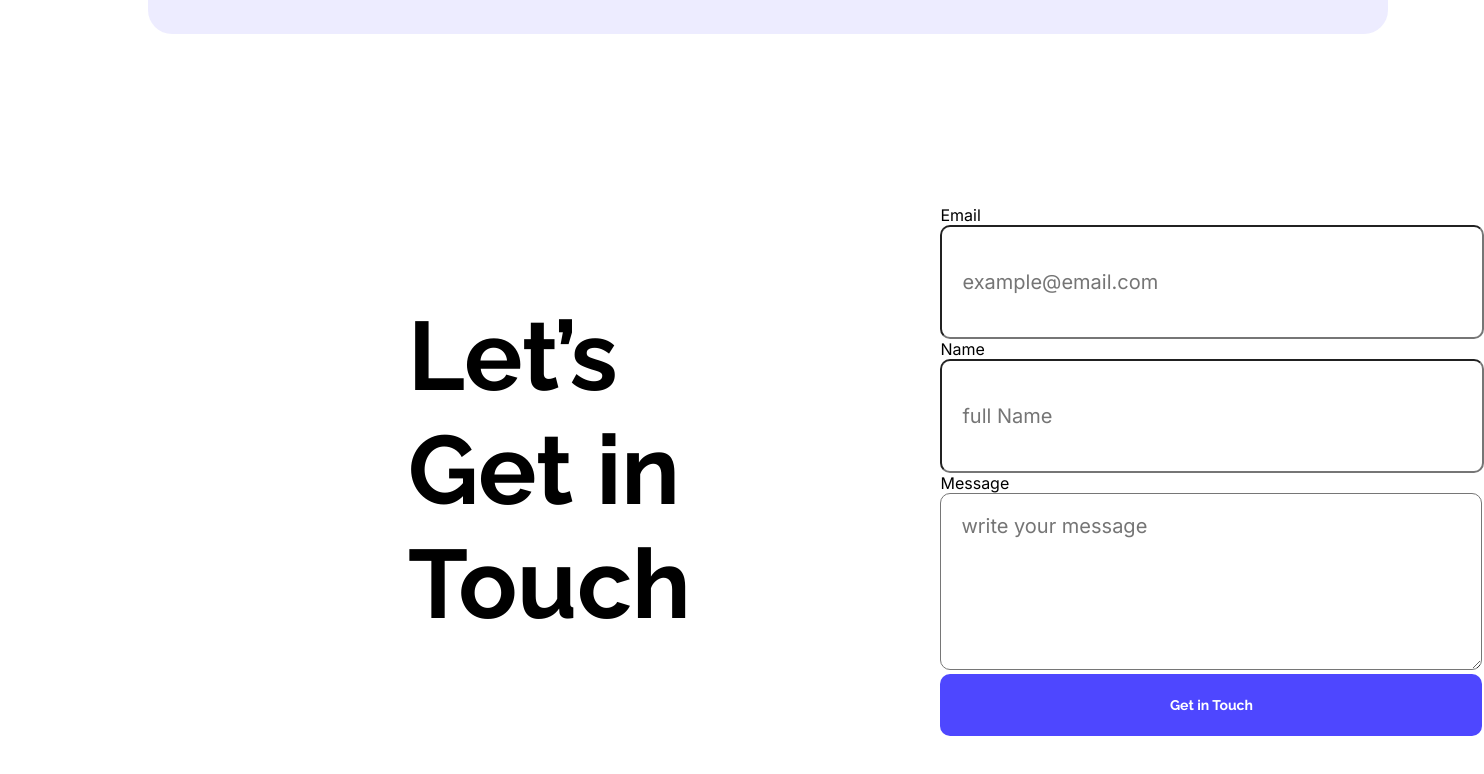
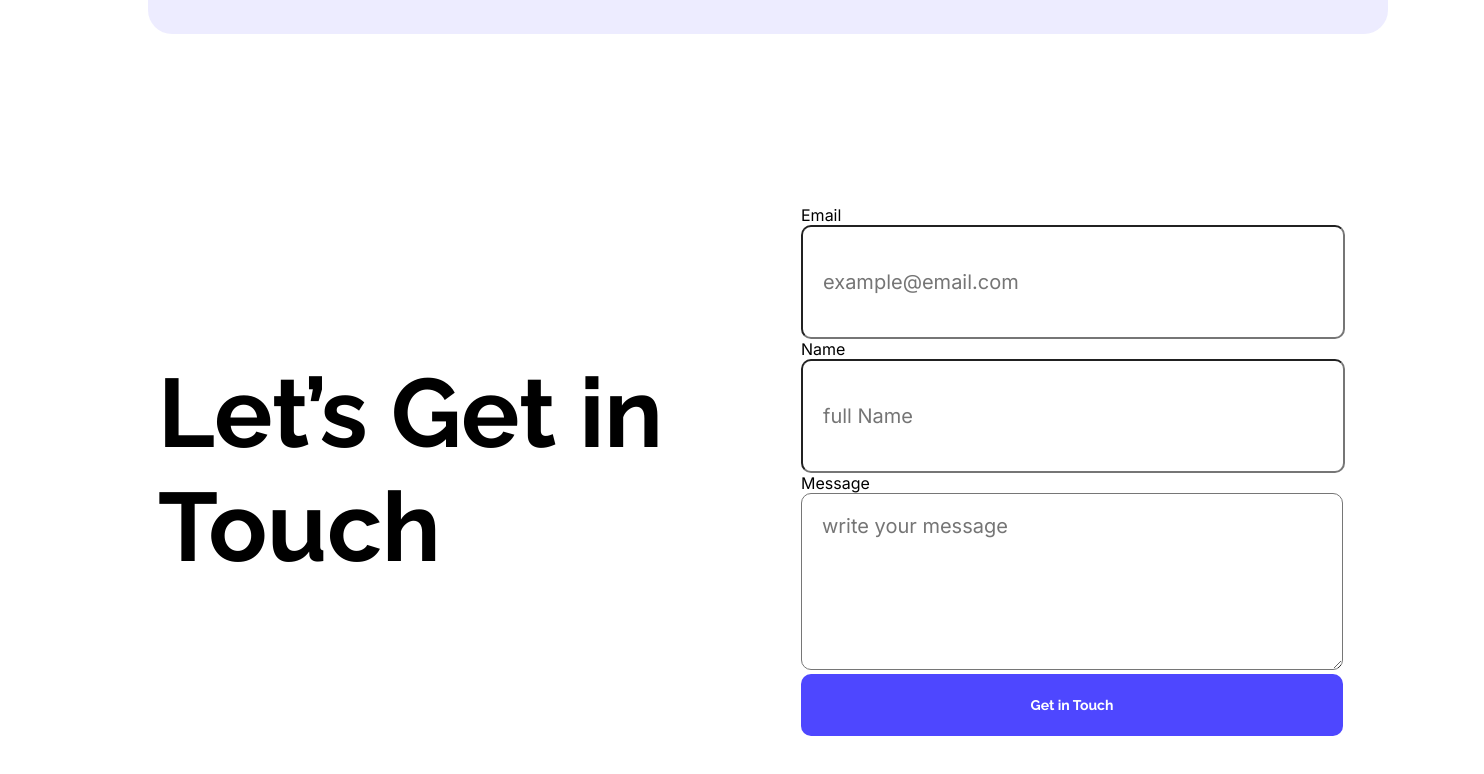
Before and after one commit to jiyad486/my-assignment-repo, a plain HTML site: page index.html in a window 1280 px wide. Shown: the part 1634-2408 px from the top of the page, 1484 px wide, since content can reach past the window. Drawn offline with Linux system fonts and the light colour scheme.

Commit message:
make more better

```diff
--- a/styles/ui.css
+++ b/styles/ui.css
@@ -136,7 +136,7 @@ nav a{
   font-size: 97px;
   font-weight: 700;
   /* width: 1140px; */
-  margin: 0px 250px;
+  /* margin: 0px 250px; */
 }
 form{
   width: 497px;
```
